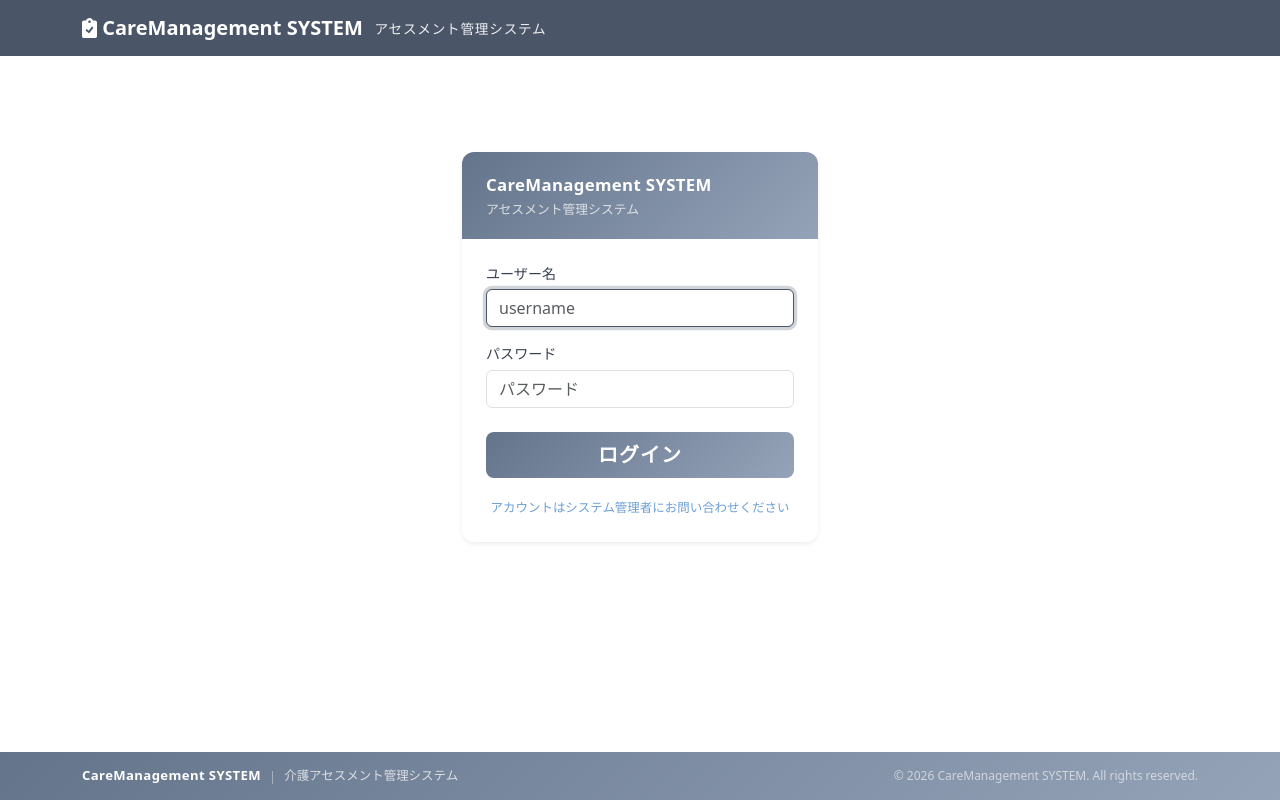
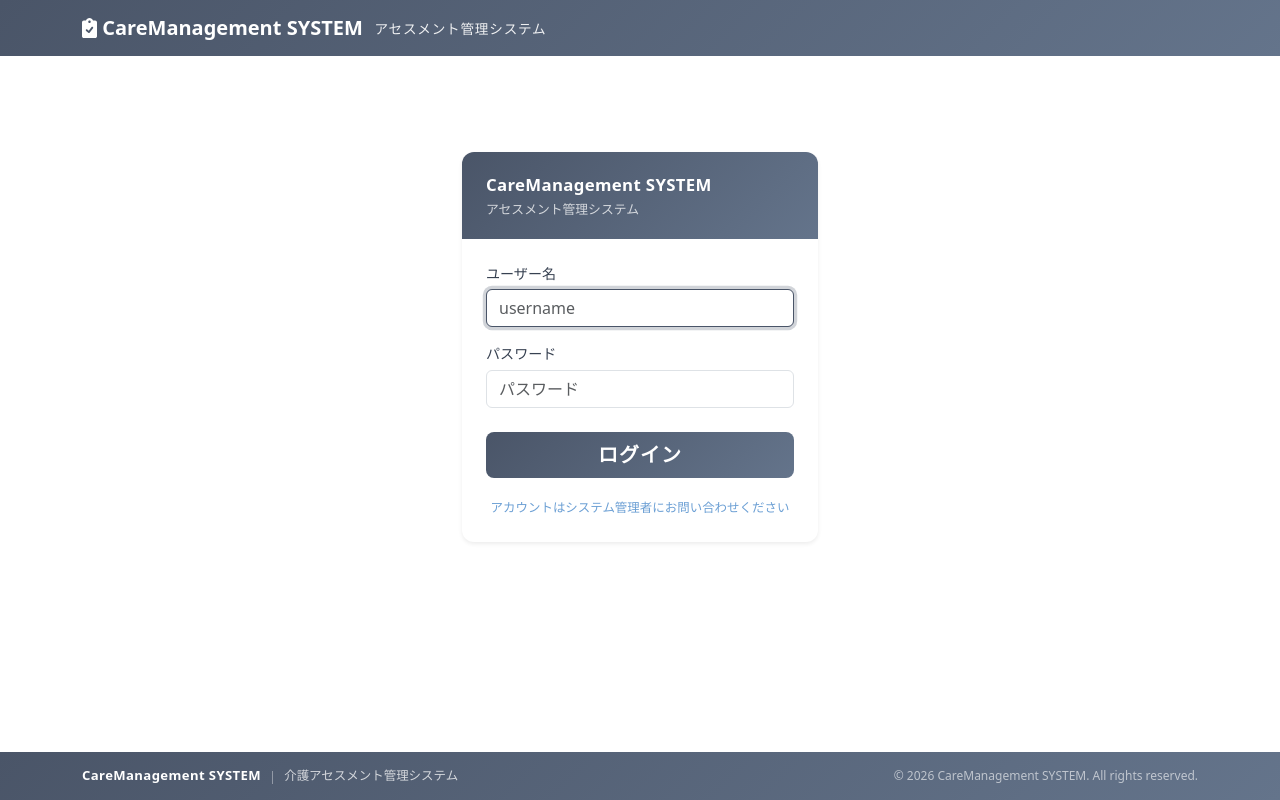
Before and after one commit to Puppy-mY/CareManagementTool, a Django app: page /accounts/login/ in a window 1280 px wide. Run offline with Django 4.2, Linux system fonts and the light colour scheme; some libraries are stand-ins or nearby versions.

Commit message:
style: ヘッダー・フッター・ログインのカラーを統一
- ナビバー・フッター・ログインカードのグラデーションを統一（#4a5568→#64748b）
- 光りすぎを抑えた落ち着いたトーンに調整
- コンテンツとフッターの間隔を追加

Co-Authored-By: Claude Sonnet 4.6 <noreply@anthropic.com>

```diff
--- a/templates/base.html
+++ b/templates/base.html
@@ -29,9 +29,13 @@
         }
         .main-content {
             flex: 1;
+            padding-bottom: 2.5rem;
+        }
+        .site-navbar {
+            background: linear-gradient(135deg, #4a5568 0%, #64748b 100%);
         }
         .site-footer {
-            background: linear-gradient(135deg, #64748b 0%, #94a3b8 100%);
+            background: linear-gradient(135deg, #4a5568 0%, #64748b 100%);
             padding: 14px 0;
             margin-top: auto;
         }
@@ -705,7 +709,7 @@
         </div>
     </div>
     {% endif %}
-    <nav class="navbar navbar-expand-lg navbar-dark bg-primary">
+    <nav class="navbar navbar-expand-lg navbar-dark site-navbar">
         <div class="container">
             <a class="navbar-brand" href="{% url 'client_list' %}">
                 <i class="fas fa-clipboard-check"></i> CareManagement SYSTEM
--- a/templates/registration/login.html
+++ b/templates/registration/login.html
@@ -56,7 +56,7 @@
     margin-top: 4rem;
 }
 .login-card-header {
-    background: linear-gradient(135deg, #64748b 0%, #94a3b8 100%);
+    background: linear-gradient(135deg, #4a5568 0%, #64748b 100%);
     padding: 20px 24px;
 }
 .login-title {
@@ -89,7 +89,7 @@
     color: inherit;
 }
 .login-submit-btn {
-    background: linear-gradient(135deg, #64748b 0%, #94a3b8 100%);
+    background: linear-gradient(135deg, #4a5568 0%, #64748b 100%);
     color: #fff;
     border: none;
     border-radius: 8px;
```
